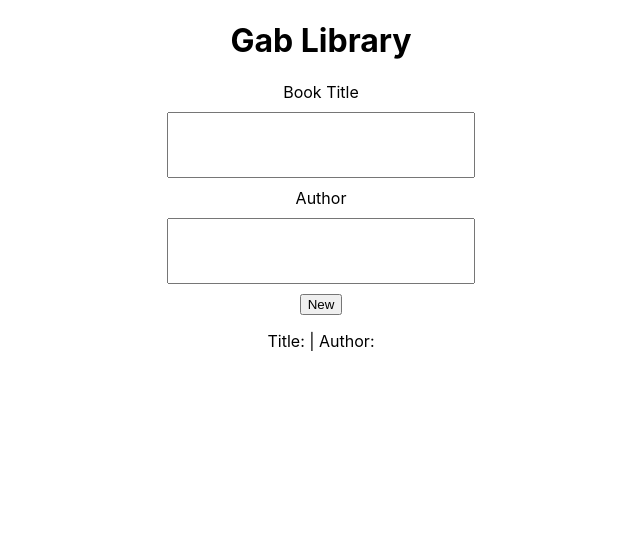
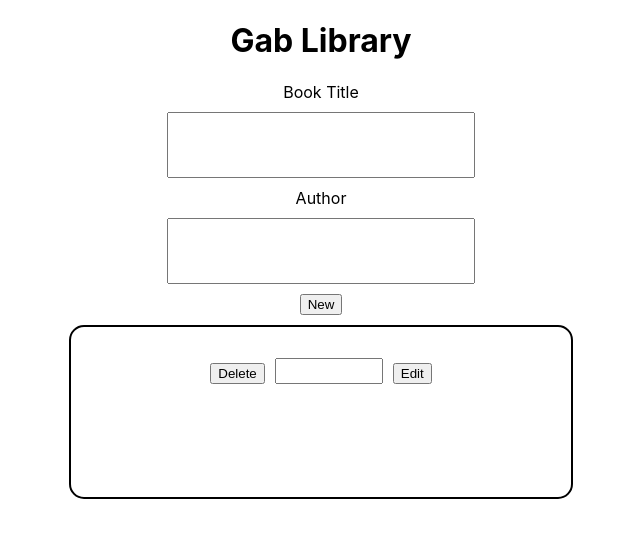
Before and after one commit to gabsalvo/gab_library_v2, a React (Create React App) app in the folder client/: page / in a window 1280 px wide. Both pictures are taken after a click on the button "New". Shown: the top 538 px of the page, without its empty margins (319-959 px from the left). Built offline with nearby package versions, Linux system fonts and the light colour scheme; no server answers.

Commit message:
aggiungo buttons per edit e delete

```diff
--- a/client/src/App.css
+++ b/client/src/App.css
@@ -28,6 +28,22 @@
   color: #61dafb;
 }
 
+.card {
+  width: 500px;
+  height: 170px;
+  border: 2px solid black;
+  border-radius: 15px;
+  margin: 10px;
+}
+
+#editInput {
+  width: 100px;
+  height: 20px;
+  margin-bottom: 10px;
+}
+
+
+
 @keyframes App-logo-spin {
   from {
     transform: rotate(0deg);
--- a/client/src/App.js
+++ b/client/src/App.js
@@ -46,9 +46,15 @@ function App() {
         <button onClick={newBook}>New</button>
         {bookList.map((val) => {
           return (
-            <p>
-              Title: {val.title} | Author: {val.author}
-            </p>
+            <div className="card">
+            <h1>{val.title}</h1>
+            <p>{val.author}</p>
+
+            <button>Delete</button>
+            <input type="text" id="editInput"></input>
+            <button>Edit</button>
+
+            </div>
           );
         })}
       </div>
```
